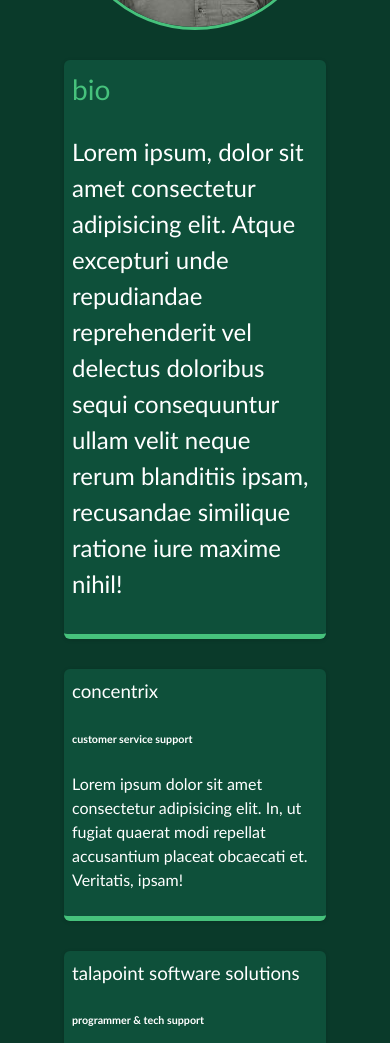
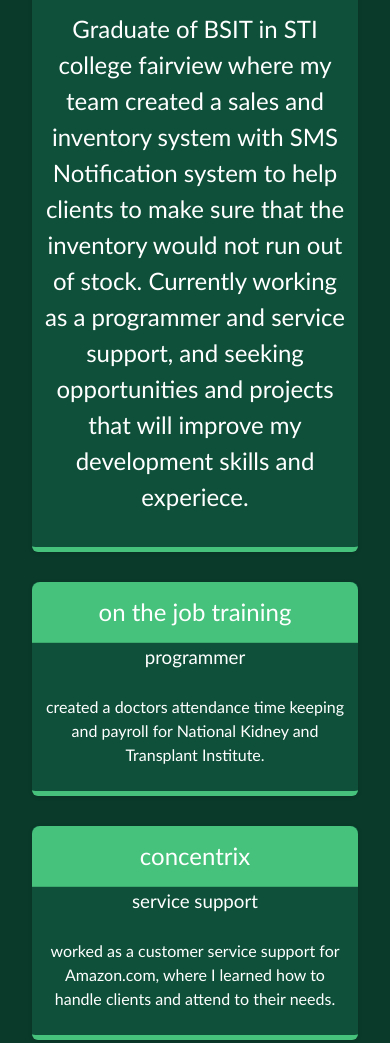
Before and after one commit to jansoriano-dev/myportfolio, a website: page dist/about.html in a window 390 px wide. Shown: the part 608-1651 px from the top of the page. Drawn offline with Linux system fonts and the light colour scheme.

Commit message:
added details to portfolio

```diff
--- a/scss/_mobile.scss
+++ b/scss/_mobile.scss
@@ -64,9 +64,36 @@
 @include mediaSm {
   main#home h1 {
     margin-top: 10vh;
-    margin-right: 10vh;
+  }
+  h1,
+  h2,
+  h3 {
+    margin: 0;
+    font-weight: 400;
+    &.lg-heading {
+      font-size: 4.7rem;
+    }
+    &.sm-heading {
+      margin-bottom: 2rem;
+      padding: 0.2rem 1rem;
+      background: rgba(lighten($primary-color, 0), 0);
+    }
   }
   main {
+    padding: 2rem;
+    //height: 100%;
+    min-height: calc(100vh - 40px);
+    .icons {
+      margin-top: 1rem;
+      a {
+        padding: 0.4rem;
+
+        &:hover {
+          color: $secondary-color;
+          @include easeOut();
+        }
+      }
+    }
     align-items: center;
     text-align: left;
     margin: 0;
--- a/scss/main.scss
+++ b/scss/main.scss
@@ -85,16 +85,37 @@ main {
     border-radius: 50%;
     border: $secondary-color 3px solid;
   }
+  .bio-child {
+    padding: 0.75rem 1.25rem;
+    margin-bottom: 0;
+    background: $secondary-color;
+    border-bottom: 1px solid rgba(0, 0, 0, 0.125);
+    border-radius: 0.5rem;
+    border-bottom-left-radius: 0;
+    border-bottom-right-radius: 0;
+  }
 
   .bio {
     grid-area: bio;
     font-size: 1.5rem;
-    padding: 0.5rem;
+    //padding: 0.5rem;
 
     background: lighten($primary-color, 5);
     border-bottom: $secondary-color 5px solid;
     box-shadow: 0 1px 4px 0 rgba(0, 0, 0, 0.14);
     border-radius: 6px;
+    .child {
+      padding: 0.5rem;
+    }
+  }
+  .job-child {
+    padding: 0.75rem 1.25rem;
+    margin-bottom: 0;
+    background: $secondary-color;
+    border-bottom: 1px solid rgba(0, 0, 0, 0.125);
+    border-radius: 0.5rem;
+    border-bottom-left-radius: 0;
+    border-bottom-right-radius: 0;
   }
 
   .job1 {
@@ -109,10 +130,12 @@ main {
 
   .job {
     background: lighten($primary-color, 5);
-    padding: 0.5rem;
     border-bottom: $secondary-color 5px solid;
     box-shadow: 0 1px 4px 0 rgba(0, 0, 0, 0.14);
     border-radius: 6px;
+    .child {
+      padding: 0.5rem;
+    }
   }
 }
 .align-center {
```
Also changed, not shown: dist/about.html, dist/css/main.css, dist/index.html.
